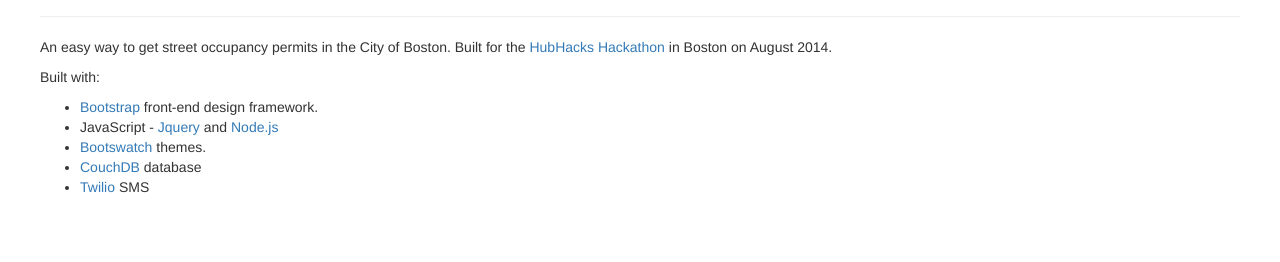
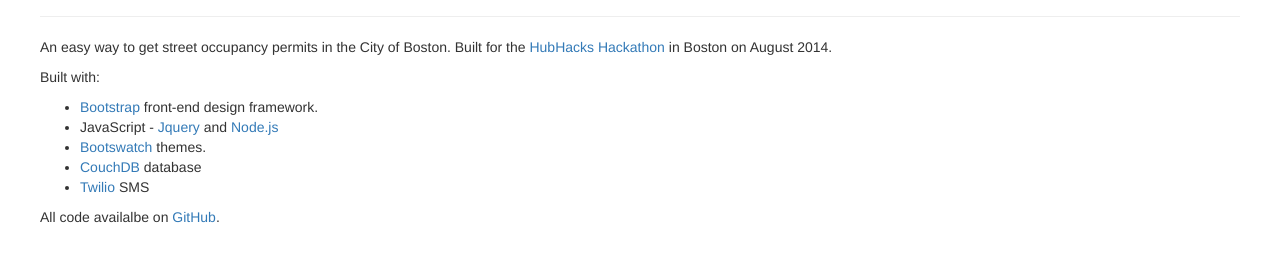
Before and after one commit to mheadd/streetpermit.me, a plain HTML site: page about.html in a window 1280 px wide. Shown: the part 98-360 px from the top of the page. Drawn offline with nearby package versions, Linux system fonts and the light colour scheme.

Commit message:
Update about.html

```diff
--- a/about.html
+++ b/about.html
@@ -61,6 +61,9 @@
         <li><a href="http://couchdb.apache.org/">CouchDB</a> database</li>
         <li><a href="https://www.twilio.com/">Twilio</a> SMS</li>
       </ul>
+
+      <p>All code availalbe on <a href="https://github.com/mheadd/streetpermit.me">GitHub</a>.</p>
+
     </div> <!-- /container -->
 
 
```
